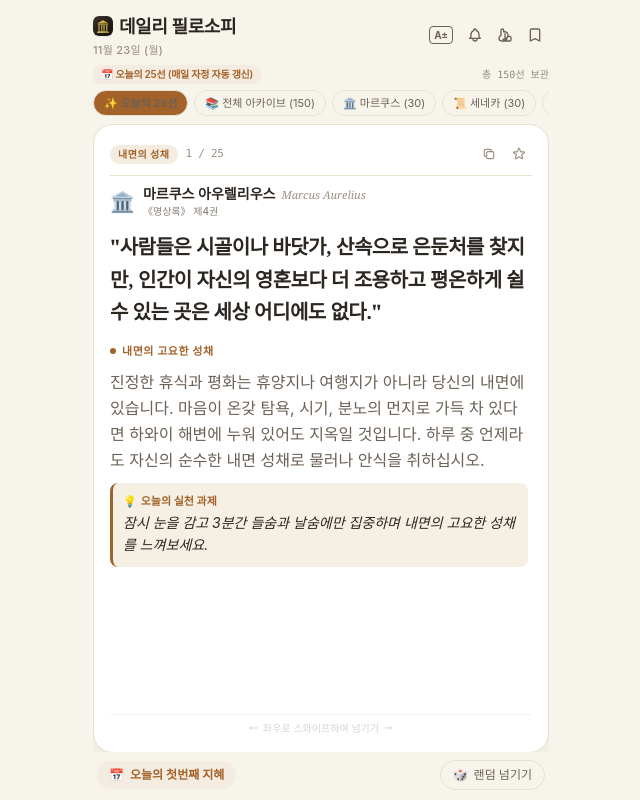
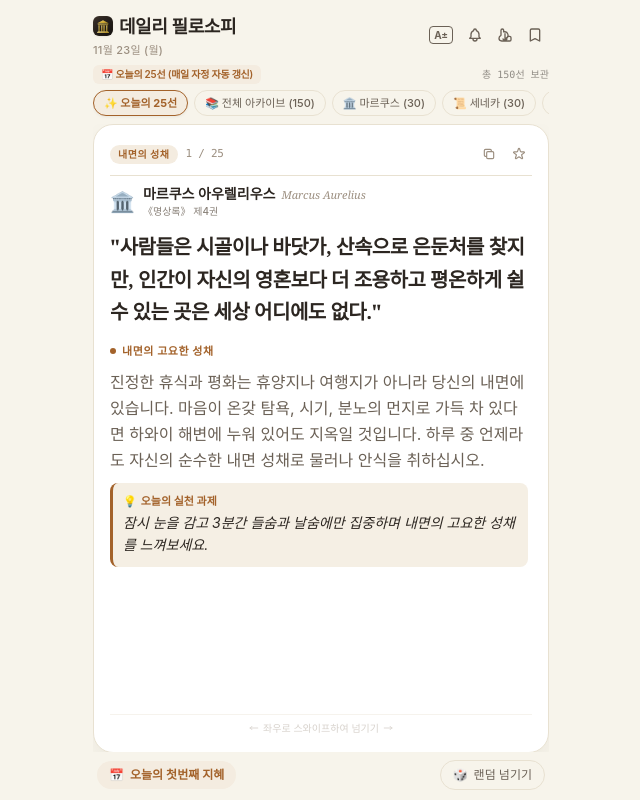
Before and after one commit to kig0402/dailystoic, a plain HTML site: page index.html in a window 1280 px wide. Shown: the whole page, without its empty margins (319-959 px from the left). Drawn offline with nearby package versions, Linux system fonts and the light colour scheme; a web font is replaced by a local one.

Commit message:
style: optimize active filter tab contrast with soft background and clear text

```diff
--- a/index.html
+++ b/index.html
@@ -131,12 +131,21 @@
       border-radius: 4px;
     }
 
-    /* 필터 버튼 활성화 */
+    /* 필터 버튼 기본 및 활성화 스타일 (가독성 최적화) */
+    .filter-btn {
+      background-color: transparent;
+      color: var(--text-secondary);
+      border-color: var(--border-color);
+      transition: all 0.2s ease;
+      font-weight: 500;
+    }
+
     .filter-btn.active-filter {
-      background-color: var(--accent-color);
-      color: #FFFFFF;
-      font-weight: 600;
-      border-color: var(--accent-color);
+      background-color: var(--accent-bg) !important;
+      color: var(--accent-color) !important;
+      border-color: var(--accent-color) !important;
+      font-weight: 700 !important;
+      box-shadow: 0 1px 3px rgba(0, 0, 0, 0.06);
     }
 
     /* 한 화면 100% 핏 모바일 프레임 (동적 뷰포트 높이 100dvh) */
@@ -235,25 +244,25 @@
 
     <!-- 3. 필터 칩 바: 고정 영역 (flex-shrink-0) -->
     <nav class="flex-shrink-0 py-1 flex gap-1.5 overflow-x-auto no-scrollbar text-xs">
-      <button onclick="setFilter('daily25')" data-filter="daily25" class="filter-btn active-filter px-2.5 py-1 rounded-full border transition whitespace-nowrap text-[11px]" style="border-color: var(--border-color); color: var(--text-secondary);">
+      <button onclick="setFilter('daily25')" data-filter="daily25" class="filter-btn active-filter px-2.5 py-1 rounded-full border transition whitespace-nowrap text-[11px]">
         ✨ 오늘의 25선
       </button>
-      <button onclick="setFilter('all')" data-filter="all" class="filter-btn px-2.5 py-1 rounded-full border transition whitespace-nowrap text-[11px]" style="border-color: var(--border-color); color: var(--text-secondary);">
+      <button onclick="setFilter('all')" data-filter="all" class="filter-btn px-2.5 py-1 rounded-full border transition whitespace-nowrap text-[11px]">
         📚 전체 아카이브 (150)
       </button>
-      <button onclick="setFilter('마르쿠스')" data-filter="마르쿠스" class="filter-btn px-2.5 py-1 rounded-full border transition whitespace-nowrap text-[11px]" style="border-color: var(--border-color); color: var(--text-secondary);">
+      <button onclick="setFilter('마르쿠스')" data-filter="마르쿠스" class="filter-btn px-2.5 py-1 rounded-full border transition whitespace-nowrap text-[11px]">
         🏛️ 마르쿠스 (30)
       </button>
-      <button onclick="setFilter('세네카')" data-filter="세네카" class="filter-btn px-2.5 py-1 rounded-full border transition whitespace-nowrap text-[11px]" style="border-color: var(--border-color); color: var(--text-secondary);">
+      <button onclick="setFilter('세네카')" data-filter="세네카" class="filter-btn px-2.5 py-1 rounded-full border transition whitespace-nowrap text-[11px]">
         📜 세네카 (30)
       </button>
-      <button onclick="setFilter('에픽테토스')" data-filter="에픽테토스" class="filter-btn px-2.5 py-1 rounded-full border transition whitespace-nowrap text-[11px]" style="border-color: var(--border-color); color: var(--text-secondary);">
+      <button onclick="setFilter('에픽테토스')" data-filter="에픽테토스" class="filter-btn px-2.5 py-1 rounded-full border transition whitespace-nowrap text-[11px]">
         🕊️ 에픽테토스 (30)
       </button>
-      <button onclick="setFilter('니체')" data-filter="니체" class="filter-btn px-2.5 py-1 rounded-full border transition whitespace-nowrap text-[11px]" style="border-color: var(--border-color); color: var(--text-secondary);">
+      <button onclick="setFilter('니체')" data-filter="니체" class="filter-btn px-2.5 py-1 rounded-full border transition whitespace-nowrap text-[11px]">
         ⚡ 니체 (30)
       </button>
-      <button onclick="setFilter('쇼펜하우어')" data-filter="쇼펜하우어" class="filter-btn px-2.5 py-1 rounded-full border transition whitespace-nowrap text-[11px]" style="border-color: var(--border-color); color: var(--text-secondary);">
+      <button onclick="setFilter('쇼펜하우어')" data-filter="쇼펜하우어" class="filter-btn px-2.5 py-1 rounded-full border transition whitespace-nowrap text-[11px]">
         🕯️ 쇼펜하우어 (30)
       </button>
     </nav>
--- a/sw.js
+++ b/sw.js
@@ -1,5 +1,5 @@
-// 데일리 필로소피 Service Worker - 오프라인 캐싱 및 PWA 지원 (v5)
-const CACHE_NAME = 'daily-stoic-v5';
+// 데일리 필로소피 Service Worker - 오프라인 캐싱 및 PWA 지원 (v6)
+const CACHE_NAME = 'daily-stoic-v6';
 const ASSETS_TO_CACHE = [
   './',
   './index.html',
```
